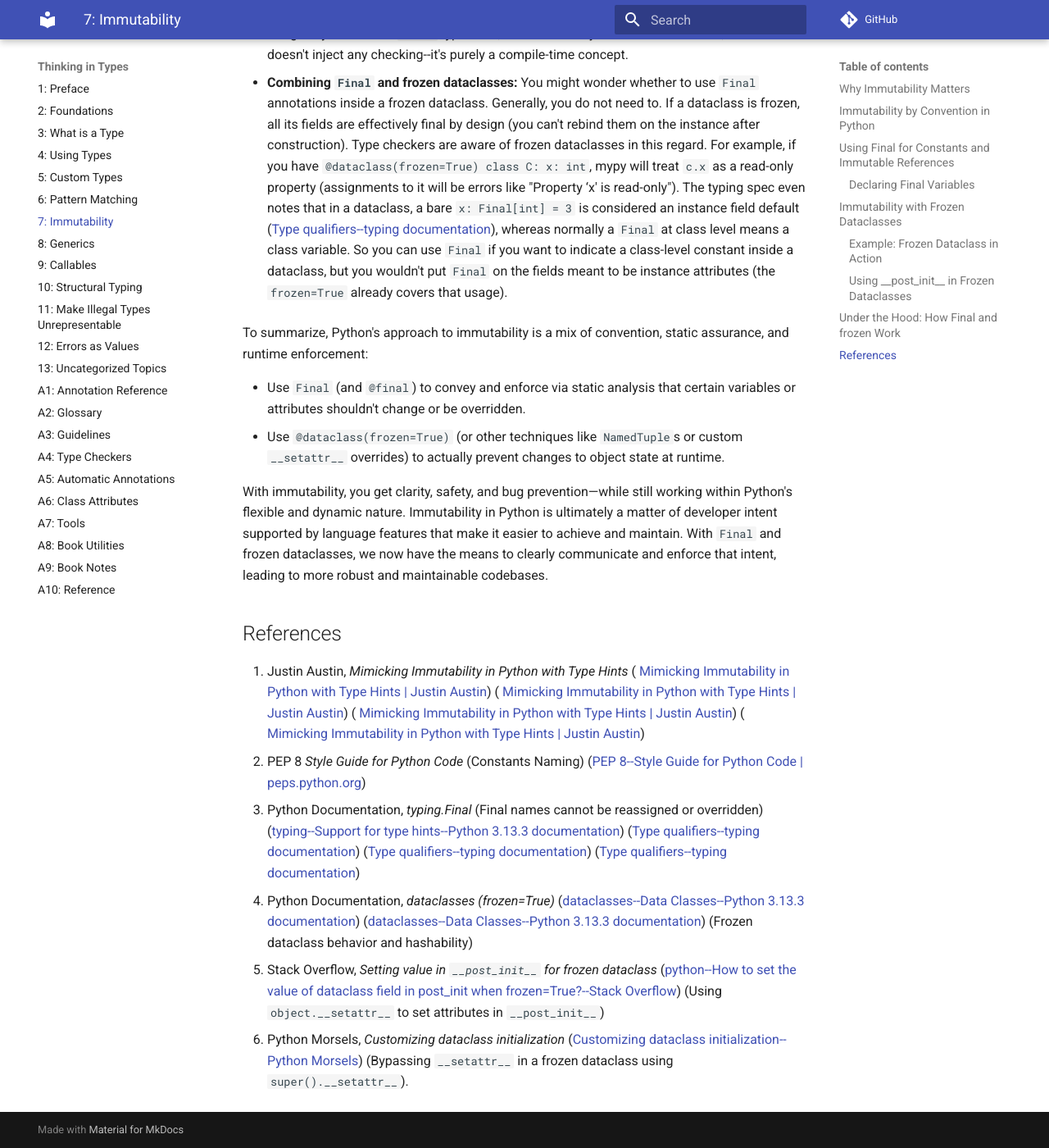
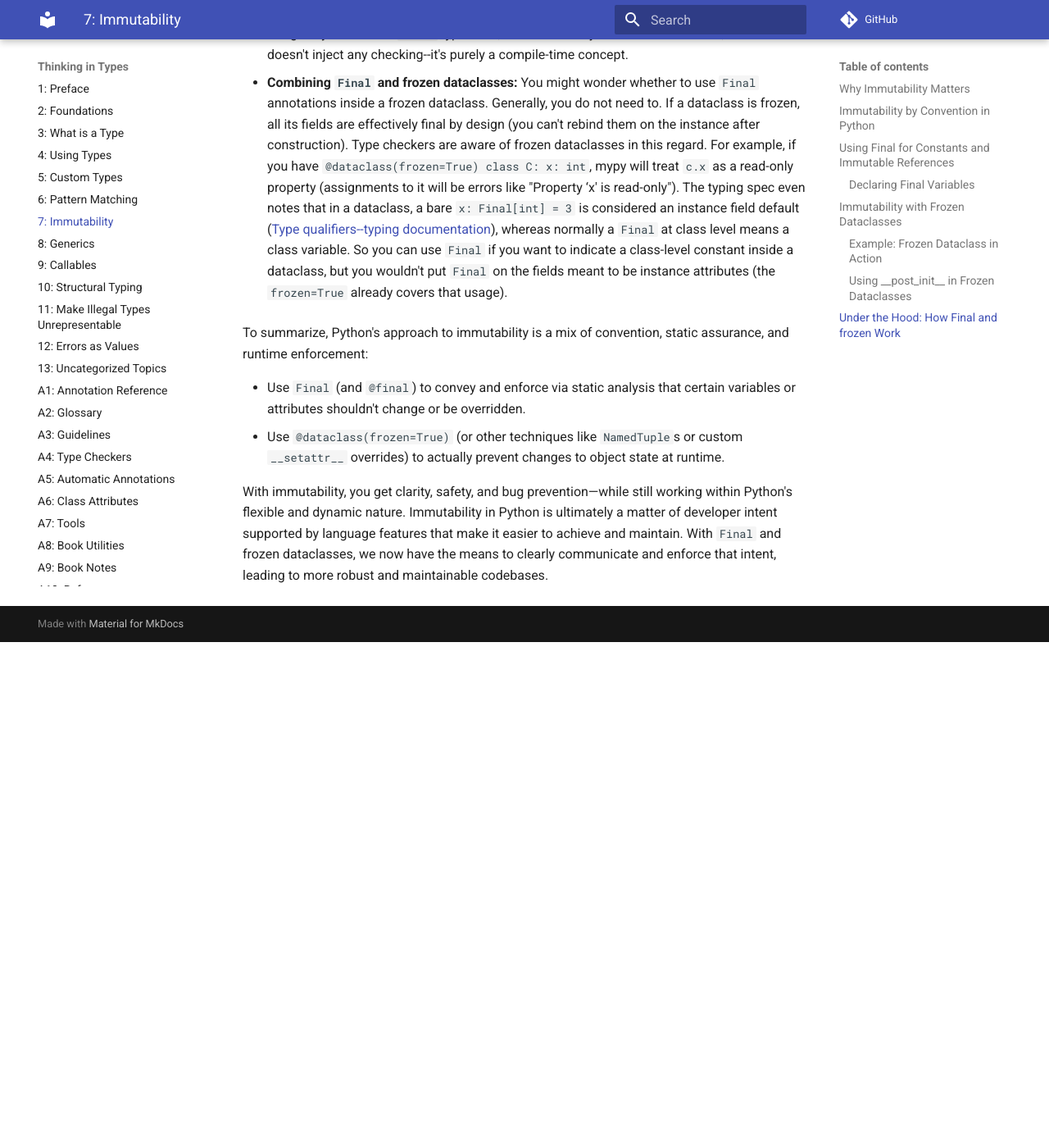
Before and after one commit to ThinkingInTypes/ThinkingInTypes.github.io, an MkDocs documentation site: the page built from Chapters/07_Immutability.md, in a window 1280 px wide and 1400 px high, scrolled down 11248 px. Shown: the whole window at 82% size. Built offline with MkDocs 1.6.1 and Material for MkDocs 9.7.7, drawn with Linux system fonts in a browser that asks for light colours; comment, search, counter and statistics services are not loaded; after the commit the page ends 12031 px from its top, so only the background shows below that.

Commit message:
Update 07_Immutability.md

```diff
--- a/Chapters/07_Immutability.md
+++ b/Chapters/07_Immutability.md
@@ -404,12 +404,3 @@ To summarize, Python's approach to immutability is a mix of convention, static a
 With immutability, you get clarity, safety, and bug prevention—while still working within Python's flexible and dynamic nature.
 Immutability in Python is ultimately a matter of developer intent supported by language features that make it easier to achieve and maintain.
 With `Final` and frozen dataclasses, we now have the means to clearly communicate and enforce that intent, leading to more robust and maintainable codebases.
-
-## References
-
-1. Justin Austin, _Mimicking Immutability in Python with Type Hints_ ([ Mimicking Immutability in Python with Type Hints | Justin Austin](https://justincaustin.com/blog/mimicking-immutability-python-type-hints/#:~:text=Immutability%20makes%20our%20programs%20easier,our%20worries%20is%20always%20welcome)) ([ Mimicking Immutability in Python with Type Hints | Justin Austin](https://justincaustin.com/blog/mimicking-immutability-python-type-hints/#:~:text=While%20these%20benefits%20are%20particularly,identify%20and%20fix%20the%20bug)) ([ Mimicking Immutability in Python with Type Hints | Justin Austin](https://justincaustin.com/blog/mimicking-immutability-python-type-hints/#:~:text=,at%20runtime)) ([ Mimicking Immutability in Python with Type Hints | Justin Austin](https://justincaustin.com/blog/mimicking-immutability-python-type-hints/#:~:text=,like%20mypy))
-2. PEP 8 _Style Guide for Python Code_ (Constants Naming) ([PEP 8--Style Guide for Python Code | peps.python.org](https://peps.python.org/pep-0008/#:~:text=Constants%20are%20usually%20defined%20on,TOTAL))
-3. Python Documentation, _typing.Final_ (Final names cannot be reassigned or overridden) ([typing--Support for type hints--Python 3.13.3 documentation](https://docs.python.org/3/library/typing.html#:~:text=Special%20typing%20construct%20to%20indicate,final%20names%20to%20type%20checkers)) ([Type qualifiers--typing documentation](https://typing.python.org/en/latest/spec/qualifiers.html#:~:text=RATE%3A%20Final%20%3D%203000)) ([Type qualifiers--typing documentation](https://typing.python.org/en/latest/spec/qualifiers.html#:~:text=from%20typing%20import%20Final)) ([Type qualifiers--typing documentation](https://typing.python.org/en/latest/spec/qualifiers.html#:~:text=Note%20that%20declaring%20a%20name,to%20prevent%20mutating%20such%20values))
-4. Python Documentation, _dataclasses (frozen=True)_ ([dataclasses--Data Classes--Python 3.13.3 documentation](https://docs.python.org/3/library/dataclasses.html#:~:text=It%20is%20not%20possible%20to,will%20raise%20a%20FrozenInstanceError%20when)) ([dataclasses--Data Classes--Python 3.13.3 documentation](https://docs.python.org/3/library/dataclasses.html#:~:text=If%20eq%20and%20frozen%20are,based%20hashing)) (Frozen dataclass behavior and hashability)
-5. Stack Overflow, _Setting value in `__post_init__` for frozen dataclass_ ([python--How to set the value of dataclass field in post_init when frozen=True?--Stack Overflow](https://stackoverflow.com/questions/53756788/how-to-set-the-value-of-dataclass-field-in-post-init-when-frozen-true#:~:text=164)) (Using `object.__setattr__` to set attributes in `__post_init__`)
-6. Python Morsels, _Customizing dataclass initialization_ ([Customizing dataclass initialization--Python Morsels](https://www.pythonmorsels.com/customizing-dataclass-initialization/#:~:text=def%20__post_init__%28self%29%3A%20super%28%29.__setattr__%28%27area%27%2C%20self.width%20,height)) (Bypassing `__setattr__` in a frozen dataclass using `super().__setattr__`).
```
